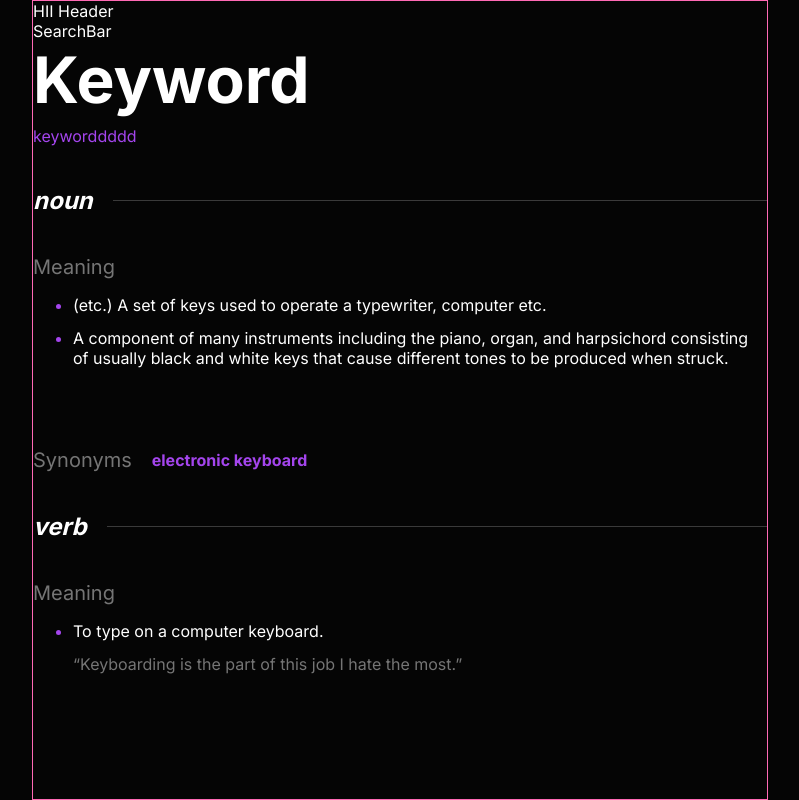
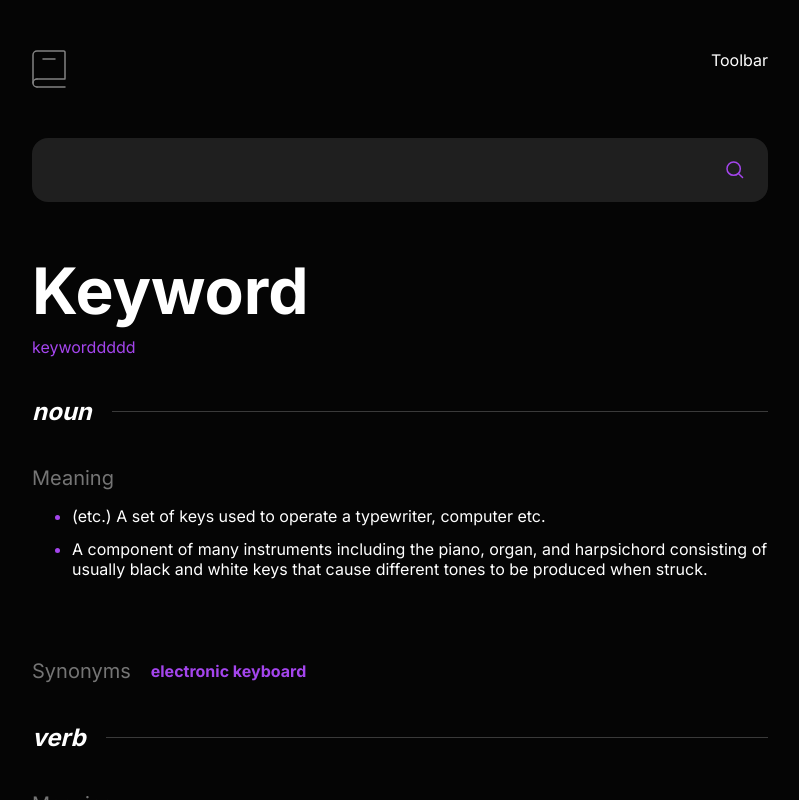
Before and after one commit to joanneccwang/DictionaryWebApp, a React (Vite) app: page / in a window 1280 px wide. Shown: the whole page, without its empty margins (240-1039 px from the left). Built offline with nearby package versions, Linux system fonts and the light colour scheme.

Commit message:
feat: layout Header and SearchBar

```diff
--- a/src/App.tsx
+++ b/src/App.tsx
@@ -9,7 +9,6 @@ function App() {
         maxWidth: '736px',
         margin: '0 auto',
         height: '100%',
-        border: '1px solid hotpink',
         display: 'flex',
         flexDirection: 'column',
       }}
--- a/src/components/Header/index.tsx
+++ b/src/components/Header/index.tsx
@@ -1,5 +1,19 @@
+import { IconLogo } from '@components/Icons';
+
 function Header() {
-  return <header>HII Header</header>;
+  return (
+    <header
+      css={{
+        display: 'flex',
+        flexDirection: 'row',
+        justifyContent: 'space-between',
+        marginTop: '50px',
+      }}
+    >
+      <IconLogo></IconLogo>
+      <div>Toolbar</div>
+    </header>
+  );
 }
 
 export default Header;
--- /dev/null
+++ b/src/components/Icons/IconLogo.tsx
@@ -0,0 +1,25 @@
+const IconLogo = () => {
+  return (
+    <svg
+      xmlns='http://www.w3.org/2000/svg'
+      width='34'
+      height='38'
+      viewBox='0 0 34 38'
+      aria-hidden='true'
+    >
+      <g
+        fill='none'
+        fill-rule='evenodd'
+        stroke='#838383'
+        stroke-linecap='round'
+        stroke-width='1.5'
+      >
+        <path d='M1 33V5a4 4 0 0 1 4-4h26.8A1.2 1.2 0 0 1 33 2.2v26.228M5 29h28M5 37h28' />
+        <path stroke-linejoin='round' d='M5 37a4 4 0 1 1 0-8' />
+        <path d='M11 9h12' />
+      </g>
+    </svg>
+  );
+};
+
+export default IconLogo;
--- /dev/null
+++ b/src/components/Icons/IconSearch.tsx
@@ -0,0 +1,22 @@
+const IconSearch = () => {
+  return (
+    <svg
+      xmlns='http://www.w3.org/2000/svg'
+      width='18'
+      height='18'
+      viewBox='0 0 18 18'
+      aria-hidden='true'
+    >
+      <path
+        fill='none'
+        stroke='#A445ED'
+        stroke-linecap='round'
+        stroke-linejoin='round'
+        stroke-width='1.5'
+        d='m12.663 12.663 3.887 3.887M1 7.664a6.665 6.665 0 1 0 13.33 0 6.665 6.665 0 0 0-13.33 0Z'
+      />
+    </svg>
+  );
+};
+
+export default IconSearch;
--- /dev/null
+++ b/src/components/Icons/index.tsx
@@ -0,0 +1,4 @@
+import IconLogo from './IconLogo';
+import IconSearch from './IconSearch';
+
+export { IconLogo, IconSearch };
--- a/src/components/SearchBar/index.tsx
+++ b/src/components/SearchBar/index.tsx
@@ -1,5 +1,60 @@
+import { IconSearch } from '@components/Icons';
+
+const SearchInput = () => {
+  return (
+    <div
+      css={(theme) => ({
+        display: 'flex',
+        flexDirection: 'row',
+        alignItems: 'center',
+        width: '100%',
+        height: '64px',
+        padding: '20px 24px',
+        backgroundColor: theme.input.bg,
+        color: theme.input.color,
+        borderRadius: theme.borderRadius,
+      })}
+    >
+      <input
+        type='text'
+        css={(theme) => ({
+          flex: '1',
+          width: '100%',
+          backgroundColor: theme.input.bg,
+          color: theme.input.color,
+          fontFamily: theme.fontFamily,
+          fontSize: '20px',
+          fontStyle: 'normal',
+          fontWeight: '700',
+          lineHeight: 'normal',
+        })}
+      />
+      <div
+        css={{
+          flex: '0 0 auto',
+          marginLeft: '24px',
+          display: 'flex',
+          alignItems: 'center',
+        }}
+      >
+        <IconSearch></IconSearch>
+      </div>
+    </div>
+  );
+};
+
 function SearchBar() {
-  return <section>SearchBar</section>;
+  return (
+    <section
+      css={{
+        margin: '50px 0',
+        display: 'flex',
+        flexDirection: 'row',
+      }}
+    >
+      <SearchInput></SearchInput>
+    </section>
+  );
 }
 
 export default SearchBar;
--- a/src/utils/theme.ts
+++ b/src/utils/theme.ts
@@ -46,6 +46,10 @@ const darkTheme = {
   line: {
     bg: theme.colors.gray3A,
   },
+  input: {
+    bg: theme.colors.gray1F,
+    color: theme.colors.white,
+  },
 };
 
 // const lightTheme = {
@@ -58,6 +62,10 @@ const darkTheme = {
 //   line: {
 //     bg: theme.colors.grayE9,
 //   },
+//  input: {
+//     bg: theme.colors.grayF4,
+//     color: theme.colors.gray2D,
+//  },
 // }
 
 export default darkTheme;
```
